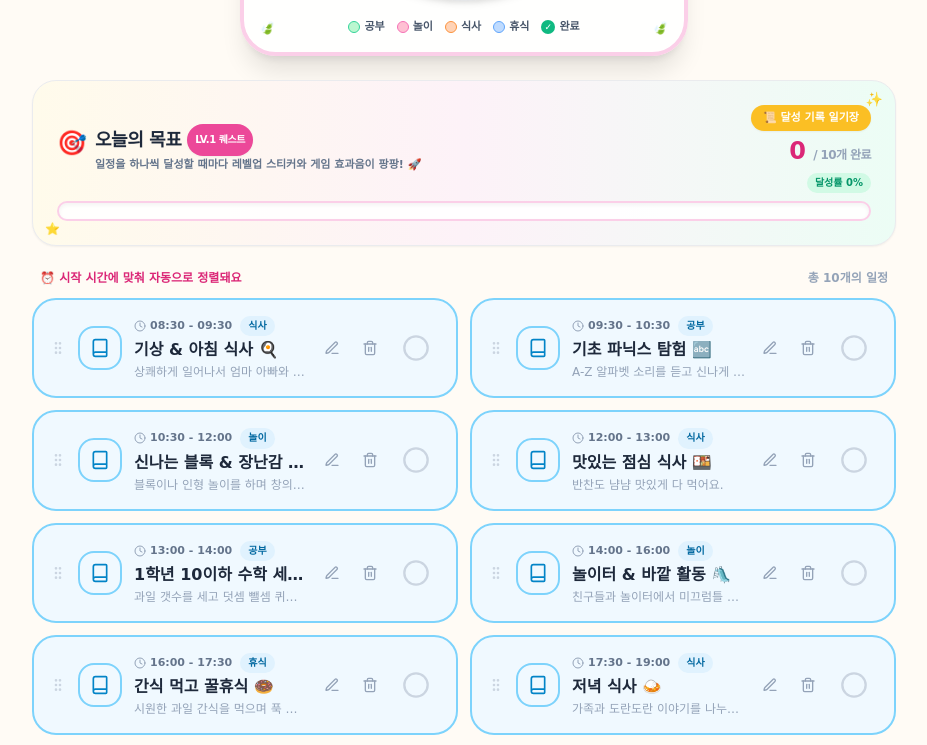
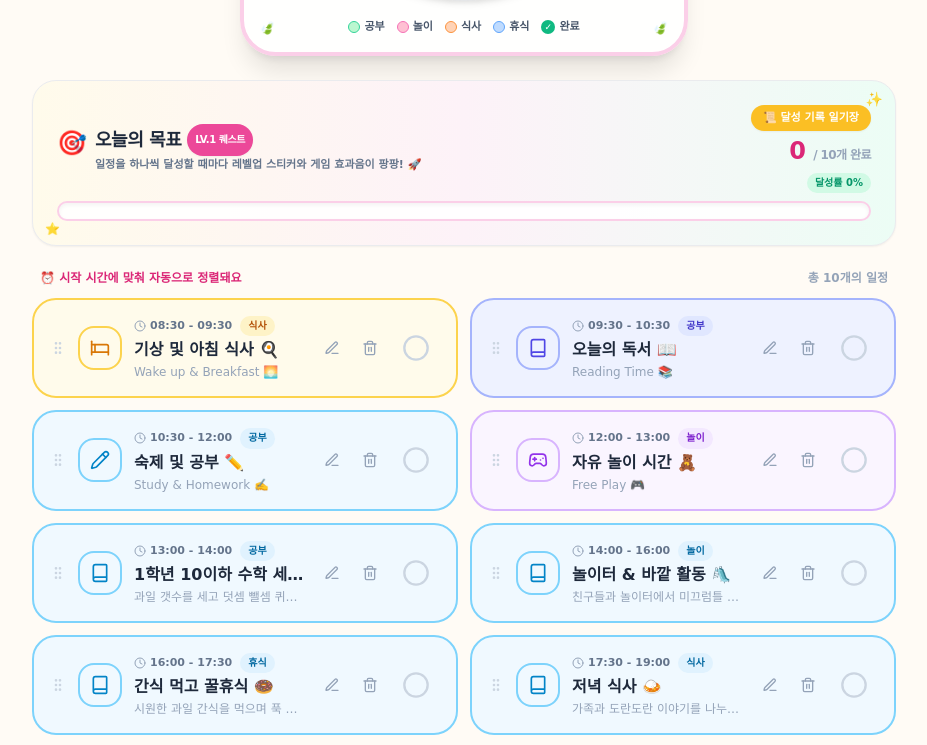
Before and after one commit to MrHan897/kids-vacation-english, a React (Vite) app: page / in a window 1280 px wide. Shown: the part 577-1322 px from the top of the page, without its empty margins (176-1103 px from the left). Built offline with nearby package versions, Linux system fonts and the light colour scheme; a web font is replaced by a local one.

Commit message:
feat: update schedule item titles, icons and English subtitles based on design feedback

```diff
--- a/src/data/defaultSchedule.ts
+++ b/src/data/defaultSchedule.ts
@@ -5,42 +5,42 @@ export const GRADE1_SCHEDULE: TimetableItem[] = [
   {
     id: 'g1-1',
     timeSlot: '08:30 - 09:30',
-    title: '기상 & 아침 식사 🍳',
+    title: '기상 및 아침 식사 🍳',
     category: 'meal',
-    icon: 'Utensils',
+    icon: 'bed',
     color: '#FFD3B6',
     completed: false,
-    notes: '상쾌하게 일어나서 엄마 아빠와 아침 먹기!',
+    notes: 'Wake up & Breakfast 🌅',
   },
   {
     id: 'g1-2',
     timeSlot: '09:30 - 10:30',
-    title: '기초 파닉스 탐험 🔤',
+    title: '오늘의 독서 📖',
     category: 'study',
-    icon: 'Sparkles',
+    icon: 'book',
     color: '#BBF7D0',
     completed: false,
-    notes: 'A-Z 알파벳 소리를 듣고 신나게 따라 해요.',
+    notes: 'Reading Time 📚',
   },
   {
     id: 'g1-3',
     timeSlot: '10:30 - 12:00',
-    title: '신나는 블록 & 장난감 놀이 🧸',
-    category: 'play',
-    icon: 'Gamepad2',
+    title: '숙제 및 공부 ✏️',
+    category: 'study',
+    icon: 'pencil',
     color: '#FFC0D3',
     completed: false,
-    notes: '블록이나 인형 놀이를 하며 창의력을 키워요.',
+    notes: 'Study & Homework ✍️',
   },
   {
     id: 'g1-4',
     timeSlot: '12:00 - 13:00',
-    title: '맛있는 점심 식사 🍱',
-    category: 'meal',
-    icon: 'Sun',
+    title: '자유 놀이 시간 🧸',
+    category: 'play',
+    icon: 'game',
     color: '#FFD3B6',
     completed: false,
-    notes: '반찬도 냠냠 맛있게 다 먹어요.',
+    notes: 'Free Play 🎮',
   },
   {
     id: 'g1-5',
```
